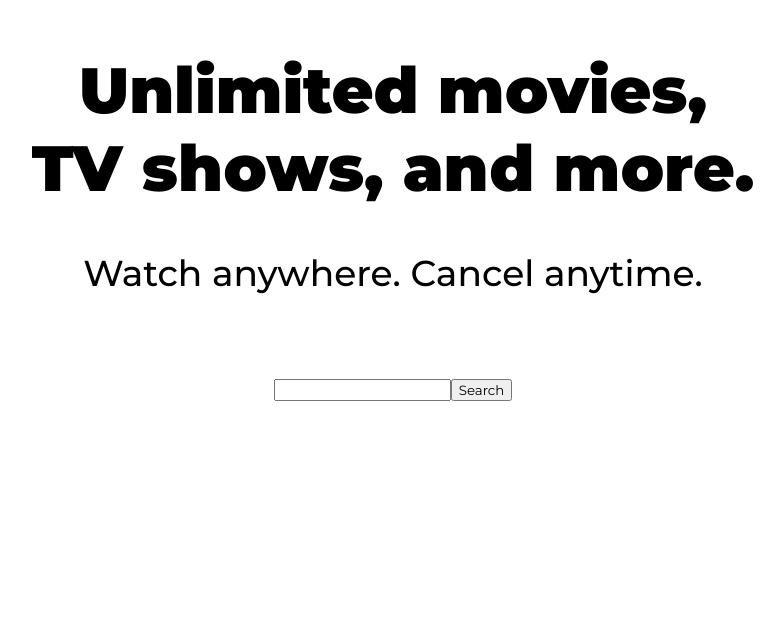
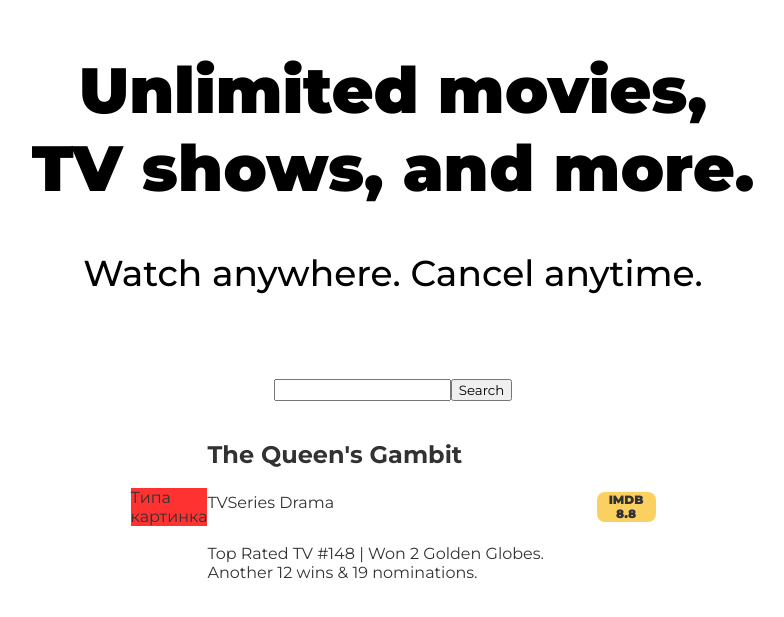
Before and after one commit to pharmman/films_project, a React (Create React App) app: page / in a window 1280 px wide. Shown: the part 149-766 px from the top of the page, without its empty margins (247-1031 px from the left). Built offline with nearby package versions, Linux system fonts and the light colour scheme.

Commit message:
film card layout first version

```diff
--- a/src/components/ImdbCard/ImdbCard.module.scss
+++ b/src/components/ImdbCard/ImdbCard.module.scss
@@ -5,4 +5,5 @@
   max-width: 87px;
   max-height: 30px;
   background-color: #FAC539;
+  border-radius: 8px;
 }
--- a/src/components/ImdbCard/ImdbCard.tsx
+++ b/src/components/ImdbCard/ImdbCard.tsx
@@ -1,17 +1,11 @@
 import React from 'react'
 import styles from './ImdbCard.module.scss'
-import styled from 'styled-components'
-import {Title} from '../features/SearchPage/SearchPage'
+import {IMDBTitle} from '../features/SearchPage/SearchPage'
 
 type ImdbCardPropsType = {
     rating: any
 }
 
-const IMDBTitle = styled(Title)`
-  font-size: 12px;
-  line-height: 14px;
-  padding: 7px 12px;
-`
 
 export const ImdbCard: React.FC<ImdbCardPropsType> = ({rating}) => {
     return (
--- a/src/components/features/SearchPage/FilmCard/FilmCard.module.scss
+++ b/src/components/features/SearchPage/FilmCard/FilmCard.module.scss
@@ -0,0 +1,24 @@
+@import '../../../../common/scss/mixins';
+
+.filmCardContainer {
+  @include flex(row, space-between, center, nowrap);
+  max-width: 555px;
+  max-height: 171px;
+  padding: 15px;
+  opacity: 0.8;
+  border-radius: 10px;
+}
+
+.imageContainer {
+  max-width: 95px;
+  max-height: 141px;
+  border-radius: 8px;
+}
+
+.descriptionContainer {
+  @include flex(row, space-between, center, wrap);
+}
+
+.ratingContainer {
+
+}
--- a/src/components/features/SearchPage/FilmCard/FilmCard.tsx
+++ b/src/components/features/SearchPage/FilmCard/FilmCard.tsx
@@ -1,9 +1,33 @@
+import styles from './FilmCard.module.scss'
+import {ImdbCard} from '../../../ImdbCard/ImdbCard'
+import styled from 'styled-components'
+
+export const ThirdTitle = styled.h3`
+  font-size: 24px;
+  font-weight: 700;
+  line-height: 29px
+`
+
 
 
 export const FilmCard = () => {
 return (
-    <div>
-
+    <div className={styles.filmCardContainer}>
+        <div className={styles.imageContainer}>
+            <div style={{backgroundColor: 'red'}}>Типа картинка</div>
+        </div>
+        <div className={styles.descriptionContainer}>
+            <div>
+            <ThirdTitle>The Queen's Gambit</ThirdTitle>
+            <div>
+            <p>TVSeries Drama</p>
+            </div>
+            </div>
+            <p>Top Rated TV #148 | Won 2 Golden Globes. Another 12 wins & 19 nominations.</p>
+        </div>
+        <div className={styles.ratingContainer}>
+            <ImdbCard rating={8.8}/>
+        </div>
     </div>
 )
 }
--- a/src/components/features/SearchPage/SearchPage.tsx
+++ b/src/components/features/SearchPage/SearchPage.tsx
@@ -1,8 +1,9 @@
 import styled from 'styled-components'
 import styles from './SearchPage.module.scss'
 import React from 'react'
+import {FilmCard} from './FilmCard/FilmCard'
 
-export const Title = styled.h1`
+const Title = styled.h1`
   font-size: 64px;
   font-style: normal;
   font-weight: 900;
@@ -18,21 +19,23 @@
   letter-spacing: 0;
 `
 
-const Form = styled.form`
-
+export const IMDBTitle = styled(Title)`
+  font-size: 12px;
+  line-height: 14px;
+  padding: 7px 12px;
 `
 
-
-export const SearchPage:React.FC = () => {
+export const SearchPage: React.FC = () => {
     return (
         <div className={styles.searchPage}>
             <div className={styles.container}>
                 <Title className={styles.title}>Unlimited movies, TV shows, and more.</Title>
                 <SecondTitle className={styles.secondTitle}>Watch anywhere. Cancel anytime.</SecondTitle>
-                <Form className={styles.form}>
+                <form className={styles.form}>
                     <input type="text"/>
                     <button>Search</button>
-                </Form>
+                </form>
+                <FilmCard/>
             </div>
         </div>
     )
```
